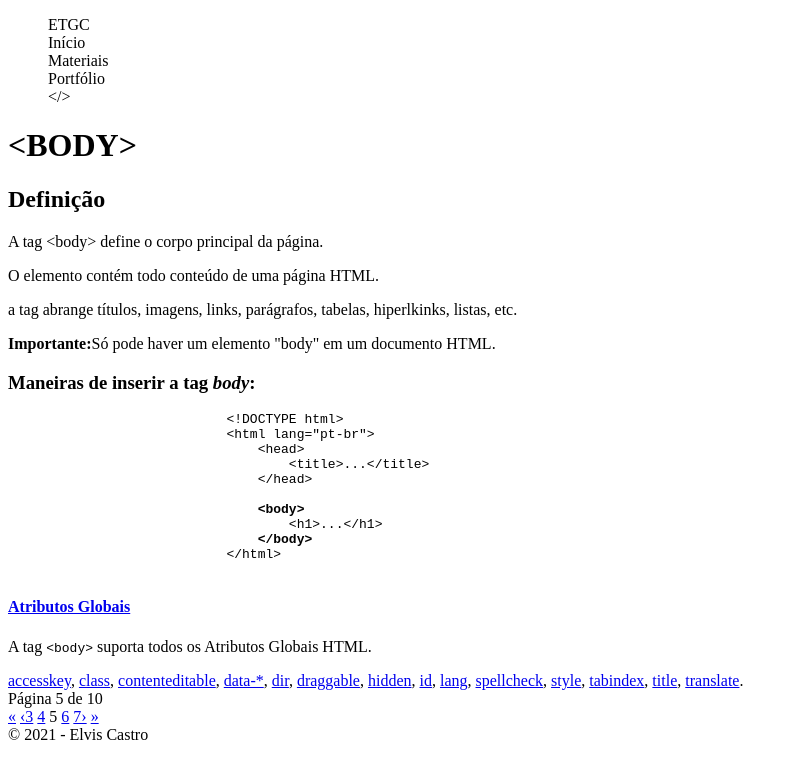
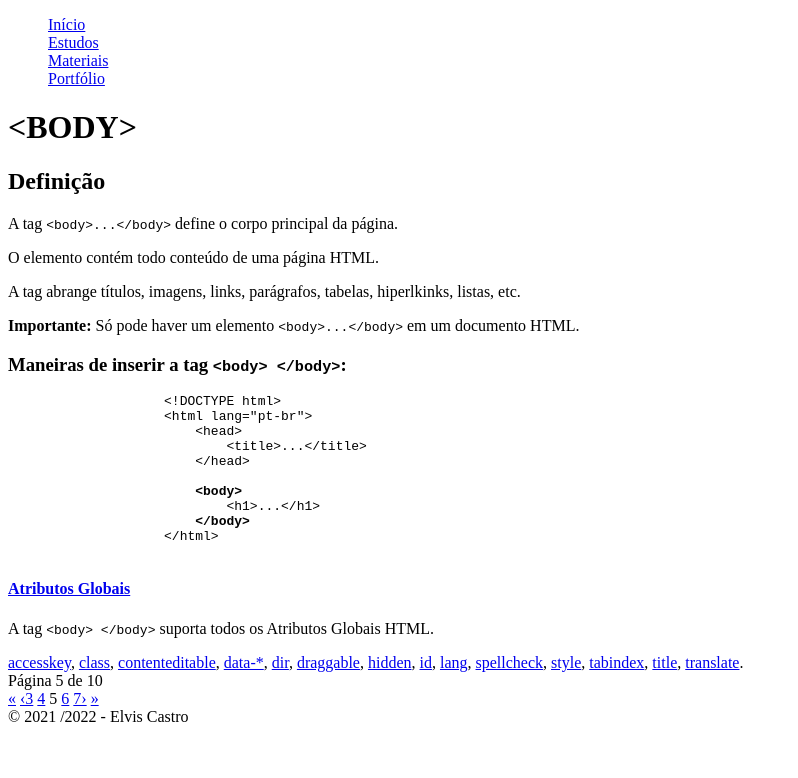
Before and after one commit to ELVISt6c/ETGC, a plain HTML site: page HTML/estudos/1-paginas-de-estudos_tags/1-basic_html/005-body.html in a window 1280 px wide. Shown: the whole page, without its empty margins (0-798 px from the left). Drawn offline with Linux system fonts and the light colour scheme.

Commit message:
Update 005-body.html

```diff
--- a/HTML/estudos/1-paginas-de-estudos_tags/1-basic_html/005-body.html
+++ b/HTML/estudos/1-paginas-de-estudos_tags/1-basic_html/005-body.html
@@ -9,28 +9,23 @@
     <title>&lt;body&gt; Corpo</title>
 </head>
 <body>
-
-    <div id="container">
-        <div id="box">
-            <div class="bar">
     <nav class="nav-bar">
         <ul type="none">
-                        <li class="etgc">ETGC</li>
-                        <li class="estudos">Início</li>
-                        <li class="materiais">Materiais</li>
-                        <li class="portfolio">Portfólio</li>
-                        <li class="tag-html">&lt;/&gt;</li>
+            <li class="inicio"><a href="#">Início</a></li>
+            <li class="estudos"><a href="#">Estudos</a></li>
+            <li class="materiais"><a href="#">Materiais</a></li>
+            <li class="portfolio"><a href="#">Portfólio</a></li>
         </ul>
     </nav>
-            </div>
-            <div class="principal">
+    <main class="principal">
+        <header>
             <h1>&lt;BODY&gt;</h1>
             <h2>Definição</h2>
-                        <p>A tag &lt;body&gt; define o corpo principal da página.</p>
+                <p>A tag <code>&lt;body&gt;...&lt;/body&gt;</code> define o corpo principal da página.</p>
                 <p>O elemento contém todo conteúdo de uma página HTML.</p>
-                        <p>a tag abrange títulos, imagens, links, parágrafos, tabelas, hiperlkinks, listas, etc.</p>
-                        <p><strong>Importante:</strong>Só pode haver um elemento "body" em um documento HTML.</p>
-                    <h3>Maneiras de inserir a tag <em>body</em>:</h3>
+                <p>A tag abrange títulos, imagens, links, parágrafos, tabelas, hiperlkinks, listas, etc.</p>
+                <p><strong>Importante:</strong> Só pode haver um elemento <code>&lt;body&gt;...&lt;/body&gt;</code> em um documento HTML.</p>
+            <h3>Maneiras de inserir a tag <code>&lt;body&gt; &lt;/body&gt;</code>:</h3>
                 <pre>
                     &lt;!DOCTYPE html&gt;
                     &lt;html lang="pt-br"&gt;
@@ -44,8 +39,9 @@
                     &lt;/html&gt;
                 </pre>
             <h4><a class="atglobais" name="atributos-globais" href="../../04.1-atributos-globais.html">Atributos Globais</a></h4>
-                        <p>A tag <code class="ETGC-tag">&lt;body&gt;</code> suporta todos os Atributos Globais HTML.</p>
-                            <div class="globais-links" role="anco">
+                <p>A tag <code>&lt;body&gt; &lt;/body&gt;</code> suporta todos os Atributos Globais HTML.</p>
+
+                    <div class="globais-links" role="link">
                         <a class="globais" name="accesskey" href="../../2-paginas-de-estudos_atributos/1-globais/001-acesskey.html">accesskey</a>,
                         <a class="globais" name="class" href="../../2-paginas-de-estudos_atributos/1-globais/002-class.html">class</a>,
                         <a class="globais" name="contenteditable" href="../../2-paginas-de-estudos_atributos/1-globais/003-contentditable.html">contenteditable</a>,
@@ -61,10 +57,9 @@
                         <a class="globais" name="title" href="../../2-paginas-de-estudos_atributos/1-globais/013-title.html">title</a>,
                         <a class="globais" name="translate" href="../../2-paginas-de-estudos_atributos/1-globais/014-traslate.html">translate</a>.
                     </div>
-            </div>
-            <div id="paginacao">
-                <div class="container">
-                    <div class="pagina-navi" role="navigation">
+        </header>
+    </main>
+    <nav class="page-bar" role="navigation">
         <span class="paginas">Página 5 de 10</span><br>
         <a class="pagina1" aria-label="Página 1" href="001-doctype.html">&laquo;</a>
         <a class="voltar-pagina" title="Página 3" href="003-head.html">&lsaquo;3</a>
@@ -73,12 +68,7 @@
         <a class="proxima-pagina" title="Página 6" href="006-h1toh6.html">6</a>
         <a class="pular-pagina" title="Página 7" href="007-p.html">7&rsaquo;</a>
         <a class="pagina10" aria-label="Página 10" href="010-comment.html">&raquo;</a>
-                    </div>
-                </div>
-            </div>
-            <footer>&copy; 2021 - Elvis Castro</footer>
-        </div>
-    </div>
-
+    </nav>
+    <footer>&copy; 2021 /2022 - Elvis Castro</footer>
 </body>
 </html>
```
Lines whose indentation alone changed are shown as unchanged.
